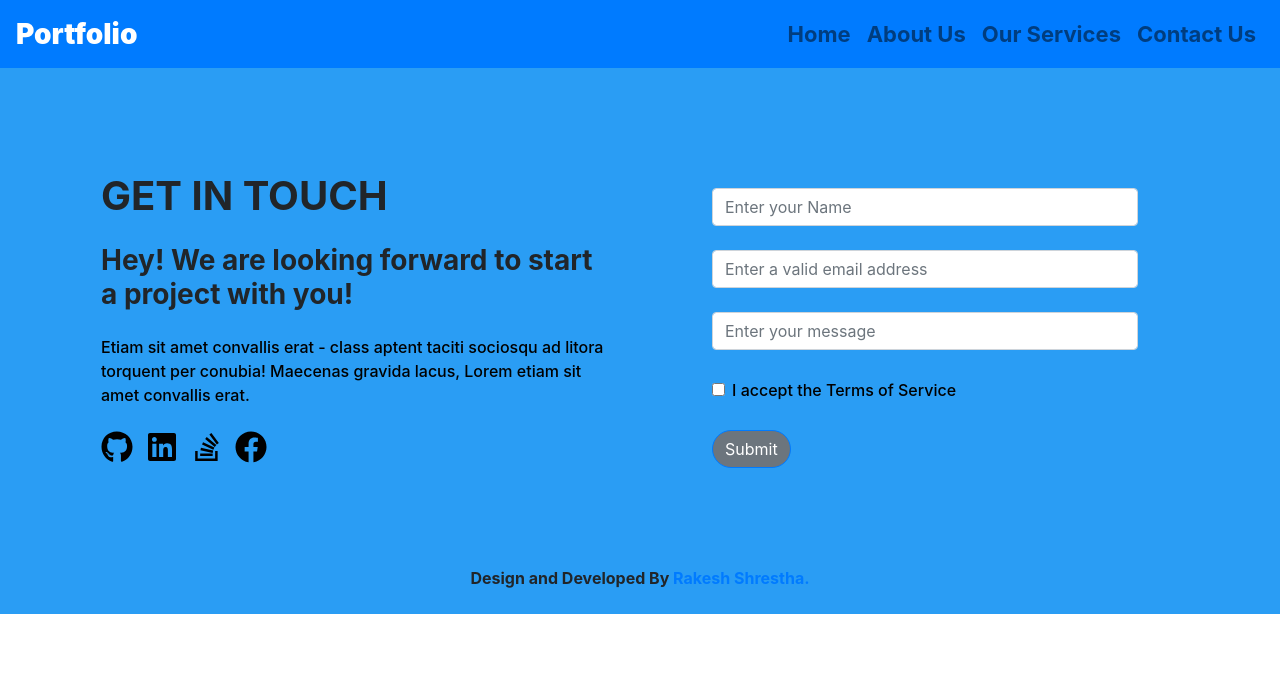
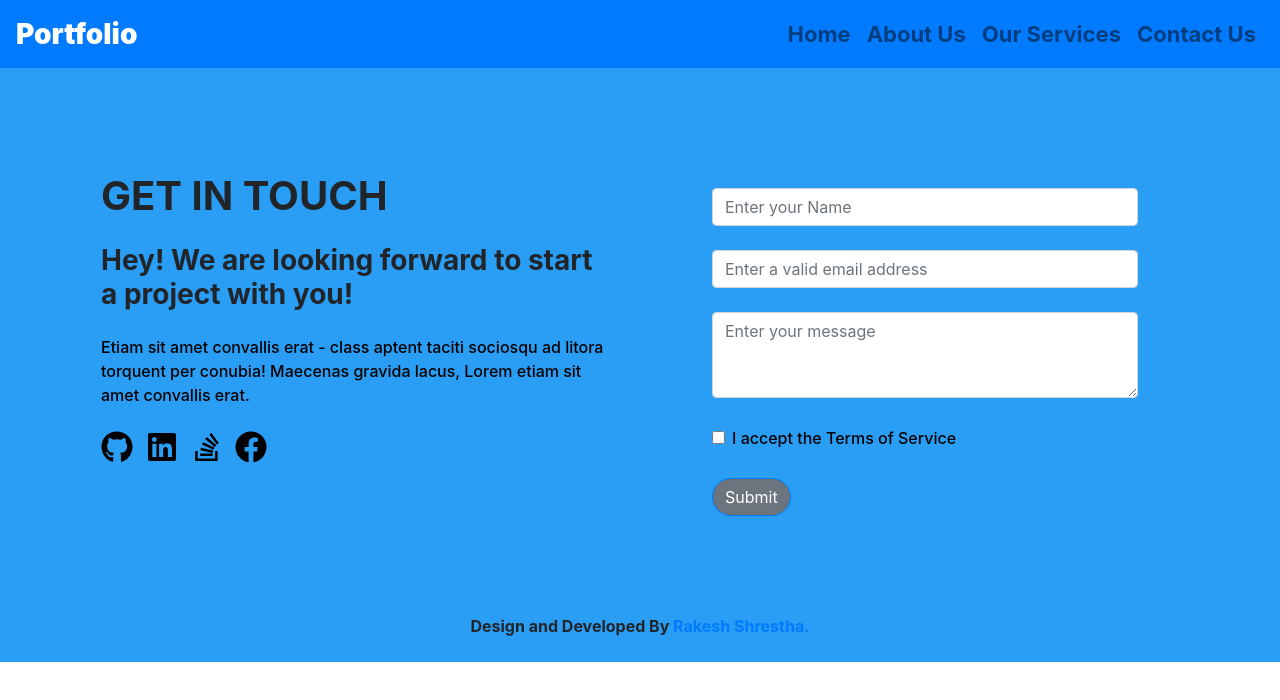
Before and after one commit to RakeshStha/React-Portfolio-B, a React (Create React App) app: page /contact in a window 1280 px wide. Shown: the top 700 px of the page. Built offline with nearby package versions, Linux system fonts and the light colour scheme.

Commit message:
last commit

```diff
--- a/src/components/ContactComponent.js
+++ b/src/components/ContactComponent.js
@@ -40,7 +40,7 @@ class Contact extends Component{
         })
     }
     handlerSubmit = (e) =>{
-        alert(`${this.state.name} ${this.state.email} ${this.state.message}`)
+        alert(JSON.stringify(this.state))
         console.log(this.state)
         e.preventDefault()
     }
@@ -99,7 +99,7 @@ class Contact extends Component{
                     <Form.Row>
                         <Col>
                         <Form.Control
-                        type="textarea" rows={3}
+                        as="textarea" rows={3}
                         placeholder="Enter your message"
                         value={this.state.message}
                         onChange={this.handlerMessage}/>
```
